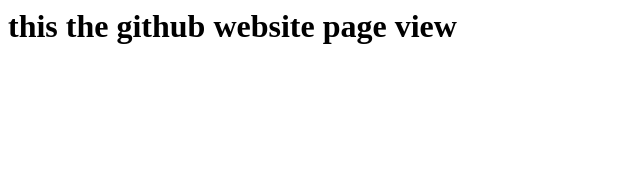
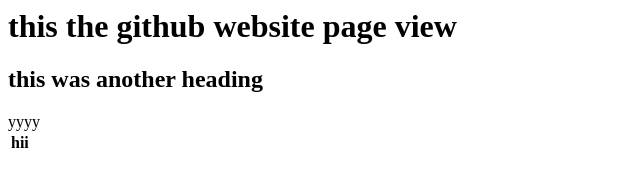
Before and after one commit to user-tejareddy13/github1page.github.io, a plain HTML site: page index.html in a window 1280 px wide. Shown: the whole page, without its empty margins (0-640 px from the left). Drawn offline with Linux system fonts and the light colour scheme.

Commit message:
Update index.html

```diff
--- a/index.html
+++ b/index.html
@@ -1 +1,6 @@
 <h1> this the github website page view </h1>
+<h2> this was another heading</h2>
+<table>
+  <th>hii</th>
+  <tb>yyyy</tb>
+</table>
```
